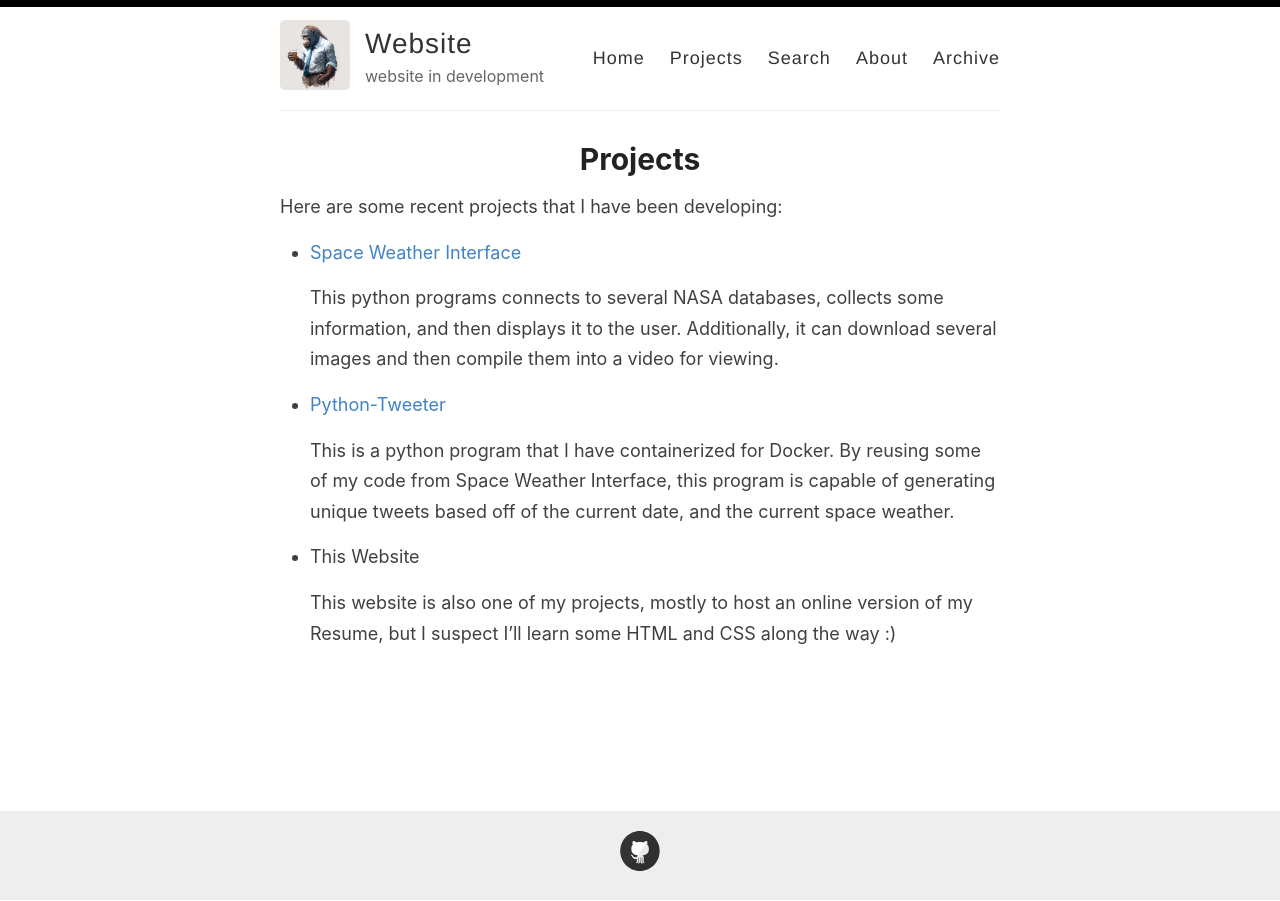
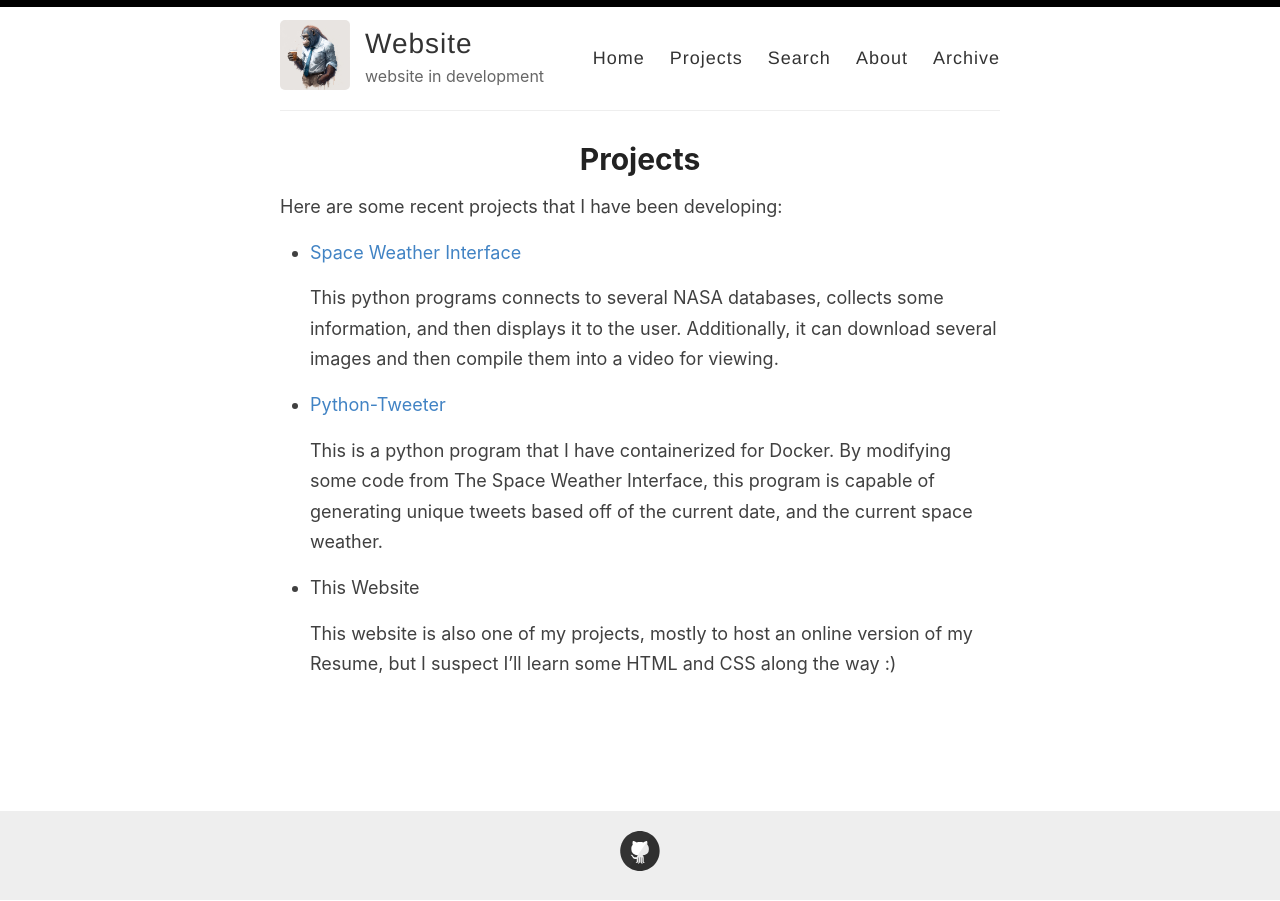
Before and after one commit to StefanRandow/StefanRandow.github.io, a Jekyll site: the page built from _pages/projects.md, in a window 1280 px wide. Built offline with Jekyll 4.4.1, drawn with Linux system fonts in a browser that asks for light colours.

Commit message:
Update projects.md

```diff
--- a/_pages/projects.md
+++ b/_pages/projects.md
@@ -11,7 +11,7 @@ Here are some recent projects that I have been developing:
   This python programs connects to several NASA databases, collects some information, and then displays it to the user. Additionally, it can download several images and then compile them into a video for viewing.
 - [Python-Tweeter](https://github.com/StefanRandow/python-tweeter)
 
-  This is a python program that I have containerized for Docker. By reusing some of my code from Space Weather Interface, this program is capable of generating unique tweets based off of the current date, and the current space weather.
+  This is a python program that I have containerized for Docker. By modifying some code from The Space Weather Interface, this program is capable of generating unique tweets based off of the current date, and the current space weather.
 
 - This Website
 
```
